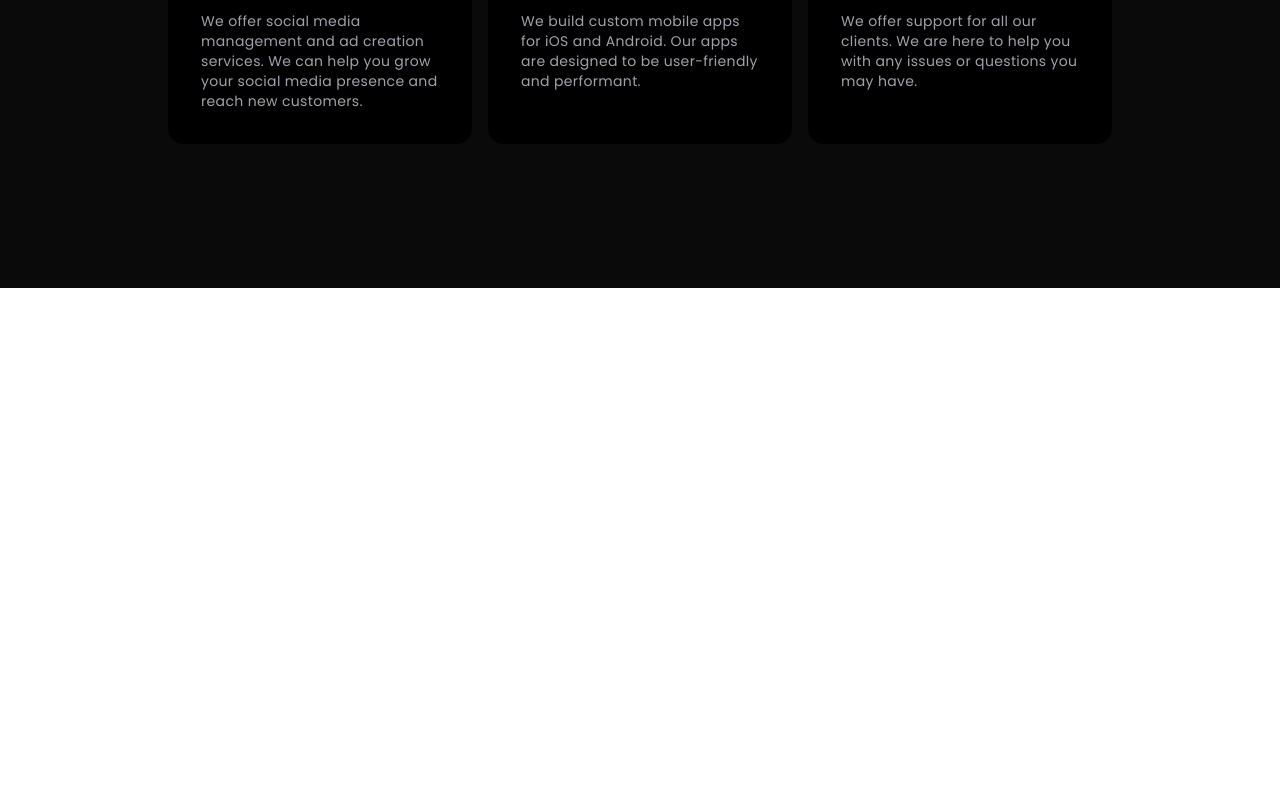
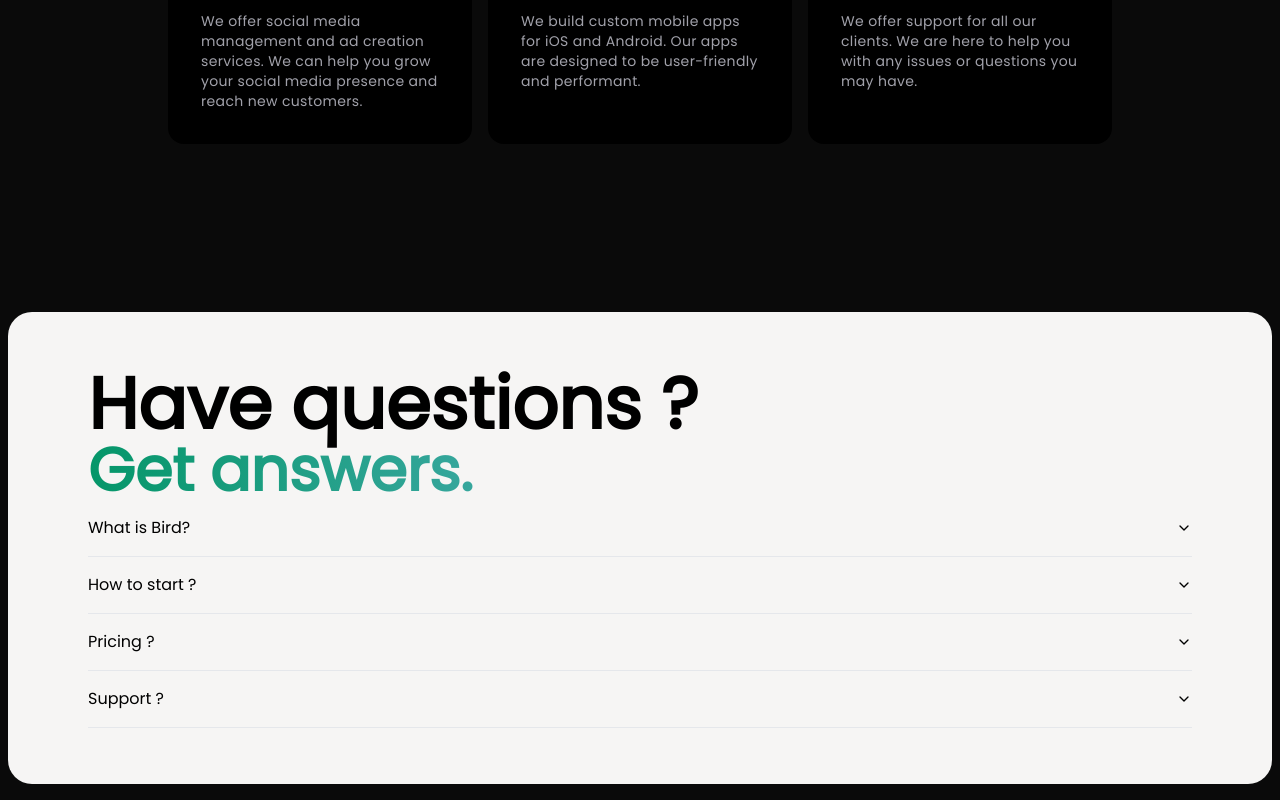
Before and after one commit to Beka-Merebashvili/Digital-Marketing-Agency, a Next.js app: page / in a window 1280 px wide. Shown: the part 6074-6874 px from the top of the page. Before the commit the page ends 6362 px from the top, so only its background shows below. Built offline with nearby package versions, Linux system fonts and the light colour scheme.

Commit message:
add faq component

```diff
--- /dev/null
+++ b/src/app/faq.tsx
@@ -0,0 +1,61 @@
+import {
+    Accordion,
+    AccordionContent,
+    AccordionItem,
+    AccordionTrigger,
+  } from "@/components/ui/accordion"
+
+
+
+const FAQS = () => {
+    return (
+        <div className=" mt-10 md:py-10 bg-[#f6f5f4] w-full
+        rounded-3xl
+
+        ">
+          <div className=" p-10 md:p-4 md:px-20">
+            <div className="text-3xl md:text-7xl font-bold text-black">
+              Have questions ?
+            </div>
+            <div className="  font-semibold text-3xl md:text-6xl text-gradient bg-gradient-to-r from-emerald-600 to-blue-300 bg-clip-text text-transparent">
+              Get answers.
+            </div>
+            <Accordion type="single" collapsible>
+    <AccordionItem value="item-1">
+      <AccordionTrigger>What is Bird?</AccordionTrigger>
+      <AccordionContent>
+        Bird is a full fledge marketing agency that specializes in branding, web design, and digital marketing.
+      </AccordionContent>
+    </AccordionItem>
+    <AccordionItem value="item-2">
+      <AccordionTrigger>How to start ?</AccordionTrigger>
+      <AccordionContent>
+        You can start by contacting us. We will get back to you within 24 hours.
+      </AccordionContent>
+    </AccordionItem>
+    <AccordionItem value="item-3">
+      <AccordionTrigger>
+    Pricing ?
+      </AccordionTrigger>
+      <AccordionContent>
+        We offer custom tailored solutions for your business. Contact us to get a quote.
+
+      </AccordionContent>
+    </AccordionItem>
+
+    <AccordionItem value="item-4">
+      <AccordionTrigger>
+    Support ?
+        </AccordionTrigger>
+      <AccordionContent>
+        We offer Monday-Friday support for all our clients.
+      </AccordionContent>
+    </AccordionItem>
+  </Accordion>
+
+
+          </div>
+        </div> );
+}
+
+export default FAQS;
--- a/src/app/page.tsx
+++ b/src/app/page.tsx
@@ -10,6 +10,7 @@ import ShopifyStores from "./shopify-stores";
 import Brands from "./brands";
 import Services from "./services";
 import { useRef } from "react";
+import FAQS from "./faq";
 
 export default function Home() {
   const websiteDesignRef = useRef<HTMLDivElement>(null);
@@ -87,6 +88,7 @@ export default function Home() {
         <div id="services">
           <Services />
         </div>
+        <FAQS />
       </div>
     </div>
   );
```
